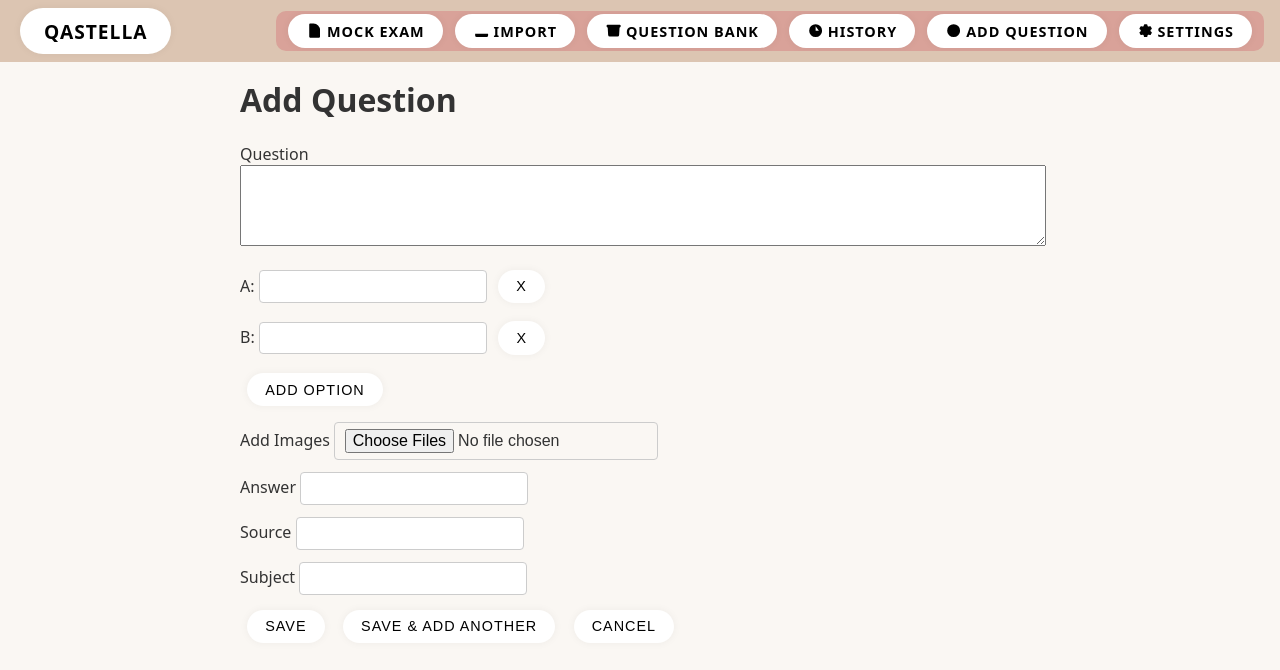
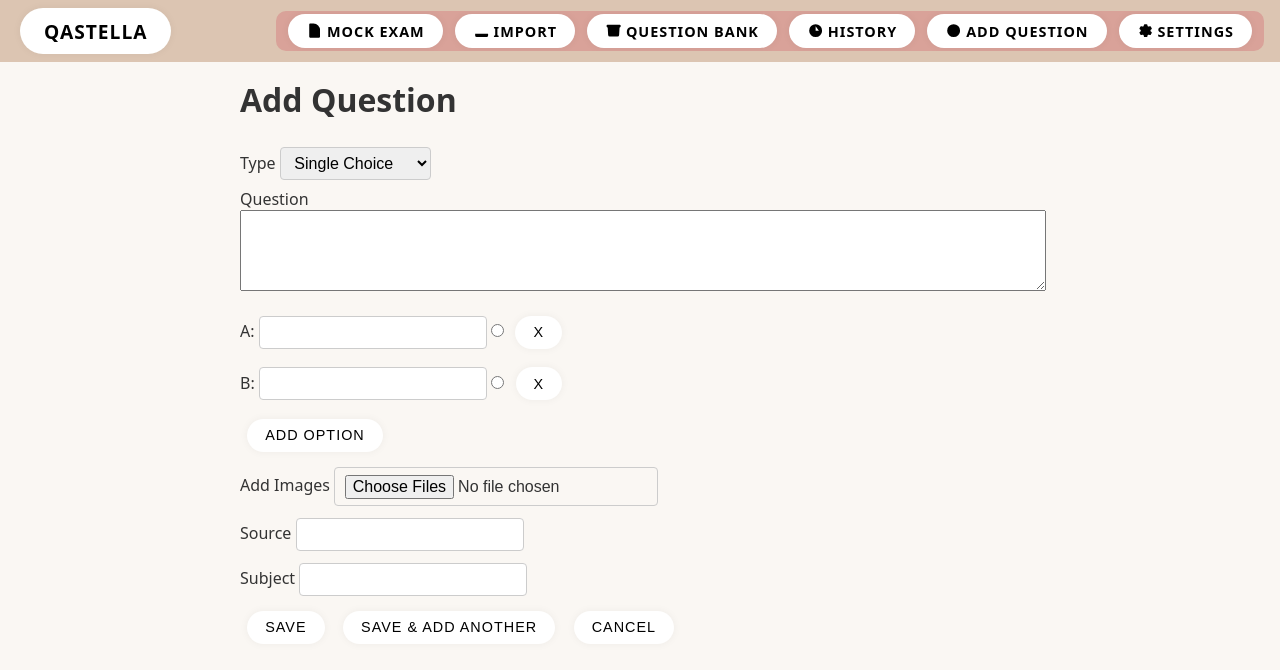
Before and after one commit to honemik/Qastella, a SvelteKit app: page /add-question in a window 1280 px wide. Shown: the top 670 px of the page. Built offline with nearby package versions, Linux system fonts and the light colour scheme.

Commit message:
Support multiple correct answers and update option styles

```diff
--- a/src/routes/add-question/+page.svelte
+++ b/src/routes/add-question/+page.svelte
@@ -5,17 +5,23 @@
   import { fade } from 'svelte/transition';
 
   let questionText = '';
-  let answerValue = '';
+  let qType: 'single' | 'multiple' = 'single';
   let options: Record<string, string> = { A: '', B: '' };
+  let correct: string[] = [];
   let images: string[] = [];
   let source = '';
   let subject = '';
   let lightbox: string | null = null;
 
+  $: if (qType === 'single' && correct.length > 1) {
+    correct = [correct[0]];
+  }
+
   function clearForm() {
     questionText = '';
-    answerValue = '';
+    qType = 'single';
     options = { A: '', B: '' };
+    correct = [];
     images = [];
     source = '';
     subject = '';
@@ -32,6 +38,17 @@
   function removeOption(key: string) {
     const { [key]: _removed, ...rest } = options;
     options = rest;
+    correct = correct.filter((c) => c !== key);
+  }
+
+  function toggleCorrect(key: string) {
+    if (qType === 'single') {
+      correct = [key];
+    } else {
+      correct = correct.includes(key)
+        ? correct.filter((c) => c !== key)
+        : [...correct, key];
+    }
   }
 
   function handleFiles(files: FileList | null) {
@@ -71,10 +88,10 @@
     const id = Math.max(0, ...list.map(q => q.id)) + 1;
     const q: Question = {
       id,
-      type: 'single',
+      type: qType,
       question: questionText,
       options,
-      answer: answerValue,
+      answer: qType === 'multiple' ? correct : correct[0],
       images,
       source,
       subject
@@ -92,6 +109,13 @@
   <h1>Add Question</h1>
   <form on:submit|preventDefault={save}>
     <label>
+      Type
+      <select bind:value={qType}>
+        <option value="single">Single Choice</option>
+        <option value="multiple">Multiple Choice</option>
+      </select>
+    </label>
+    <label>
       Question
       <textarea rows="5" bind:value={questionText}></textarea>
     </label>
@@ -100,6 +124,12 @@
       {#each Object.entries(options) as [key, val]}
         <label>
           {key}: <input bind:value={options[key]} />
+          <input
+            type={qType === 'single' ? 'radio' : 'checkbox'}
+            name="correct"
+            checked={correct.includes(key)}
+            on:change={() => toggleCorrect(key)}
+          />
           <button type="button" on:click={() => removeOption(key)}>x</button>
         </label>
       {/each}
@@ -123,10 +153,6 @@
       <input type="file" accept="image/*" multiple on:change={onFileChange} />
     </label>
 
-    <label>
-      Answer
-      <input bind:value={answerValue} />
-    </label>
     <label>Source <input bind:value={source} /></label>
     <label>Subject <input bind:value={subject} /></label>
     <button type="submit">Save</button>
--- a/static/app.css
+++ b/static/app.css
@@ -247,7 +247,8 @@ td {
 }
 
 .option-btn.selected {
-  background: #eee;
+  background: #000;
+  color: #fff;
 }
 
 .option-btn.correct {
```
Also changed, not shown: src/routes/question-bank/+page.svelte (+33 -7 lines).
